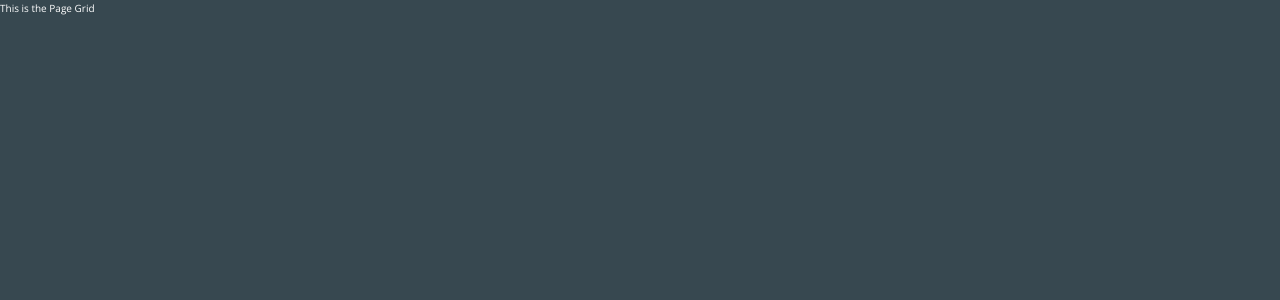
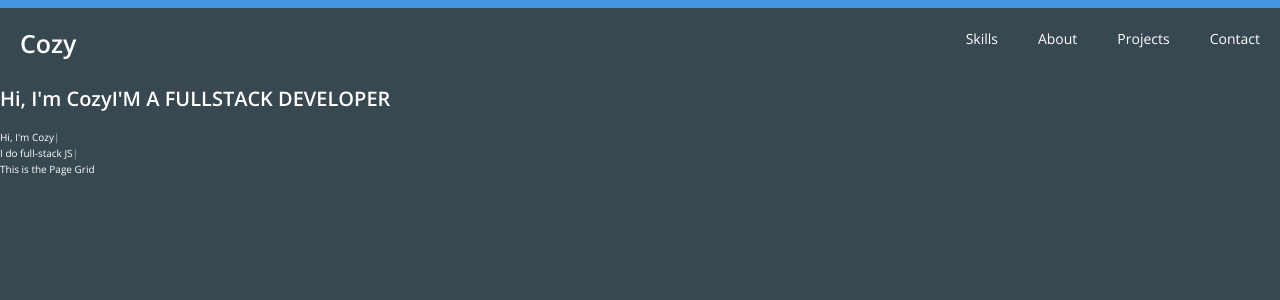
Before and after one commit to ItsCosmas/itscosmas.github.io, a React (Create React App) app: page / in a window 1280 px wide. Shown: the top 300 px of the page. Built offline with nearby package versions, Linux system fonts and the light colour scheme.

Commit message:
Added the Header Component

```diff
--- a/src/containers/page/Page.js
+++ b/src/containers/page/Page.js
@@ -1,9 +1,11 @@
 import React from 'react';
+import Header from '../../components/header/header';
 
 class Page extends React.Component {
     render() {
         return (
             <React.Fragment>
+                <Header />
                 <div>
                     This is the Page Grid
                 </div>
```
